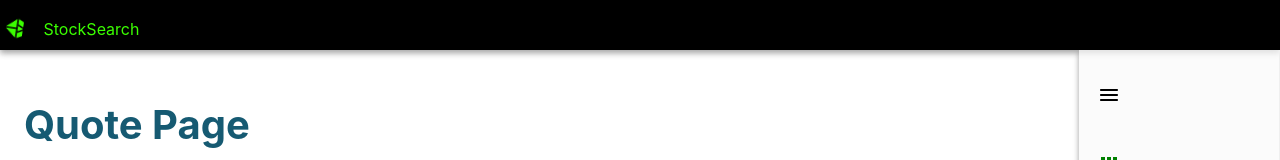
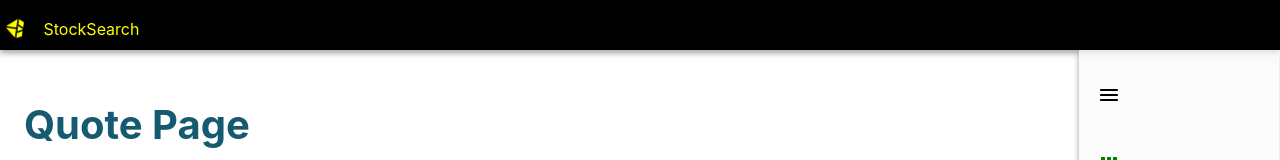
Before and after one commit to OmarAlareeki/stocks, a React (Create React App) app: page /quote in a window 1280 px wide. Shown: the top 160 px of the page. Built offline with nearby package versions, Linux system fonts and the light colour scheme; no server answers.

Commit message:
updated protection for crypto page button saved item to savedTrack page

```diff
--- a/src/App.css
+++ b/src/App.css
@@ -1,6 +1,6 @@
 .App-logo {
   pointer-events: none;
-  color: #3bff00;
+  color: yellow;
   position: relative;
   top: 5px;
   left: 2px;
@@ -38,7 +38,7 @@ input:focus {
 .App-header {
   background-color: black;
   /* font-size: calc(10px + 2vmin); */
-  color: #3bff00;
+  color: yellow;
   height: 50px;
 }
 
@@ -159,7 +159,7 @@ section {
   box-shadow: rgba(0, 0, 0, 0.16) 0px 3px 6px, rgba(0, 0, 0, 0.23) 0px 3px 6px;
 }
 .list > li > * {
-  margin: 15px;
+  display: flex;
 }
 h5{
   color: green
--- a/src/pages/Crypto.js
+++ b/src/pages/Crypto.js
@@ -9,8 +9,11 @@ import Container from "@mui/material/Container";
 import Button from "@mui/material/Button";
 import { auth, db } from "../auth/auth";
 import { addDoc, collection, serverTimestamp } from "firebase/firestore";
+import { useUserAuth } from "../auth/UserAuthContent";
+import Star from "@mui/icons-material/Star";
 
 const Search = () => {
+  const { user } = useUserAuth(auth);
   const [query, setQuery] = useState([]);
   const [{ data, isLoading, isError }, doFetch] = useDataApi(
     "https://financialmodelingprep.com/api/v3/quote/BTCUSD?apikey=YzDaadwGc4VHp4GhMG6gcAl5UsloEn1L"
@@ -22,7 +25,7 @@ const Search = () => {
       alert("Enter valid message");
       return;
     }
-    const { uid, displayName, } = auth.currentUser;
+    const { uid, displayName } = auth.currentUser;
     await addDoc(collection(db, "stocksSymbol"), {
       text: query,
       name: displayName,
@@ -85,7 +88,16 @@ const Search = () => {
                           <ArrowUpward />
                         )}
                       </>
-                      <button onClick={(event) => sendSymbol(event)}>Save</button>
+                      {!user ? (
+                        ""
+                      ) : (
+                        <button
+                          style={{ border: "none", background: "none", color: "yellow" }}
+                          onClick={(event) => sendSymbol(event)}
+                        >
+                          <Star />
+                        </button>
+                      )}
                     </li>
                   );
                 })}
```
